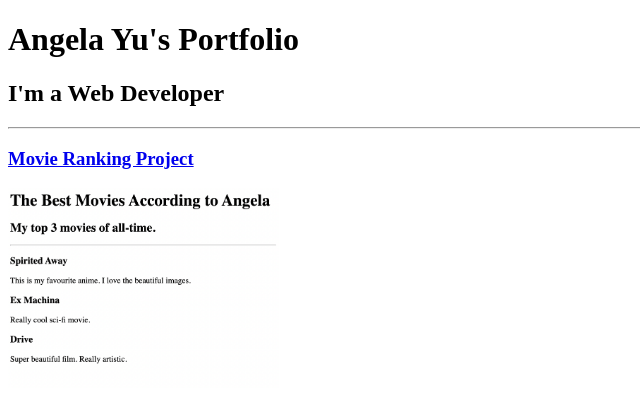
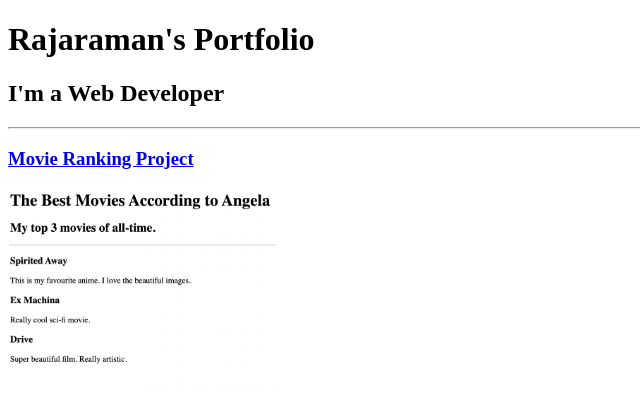
Before and after one commit to rajaraman29/html-portfolio, a plain HTML site: page index.html in a window 1280 px wide. Shown: the top 408 px of the page, without its empty margins (0-640 px from the left). Drawn offline with Linux system fonts and the light colour scheme.

Commit message:
Update portfolio title from Angela Yu to Rajaraman

```diff
--- a/index.html
+++ b/index.html
@@ -7,7 +7,7 @@
 </head>
 
 <body>
-  <h1>Angela Yu's Portfolio</h1>
+  <h1>Rajaraman's Portfolio</h1>
   <h2>I'm a Web Developer</h2>
   <hr />
   <h3><a href="./public/movie-ranking.html">Movie Ranking Project</a></h3>
```
